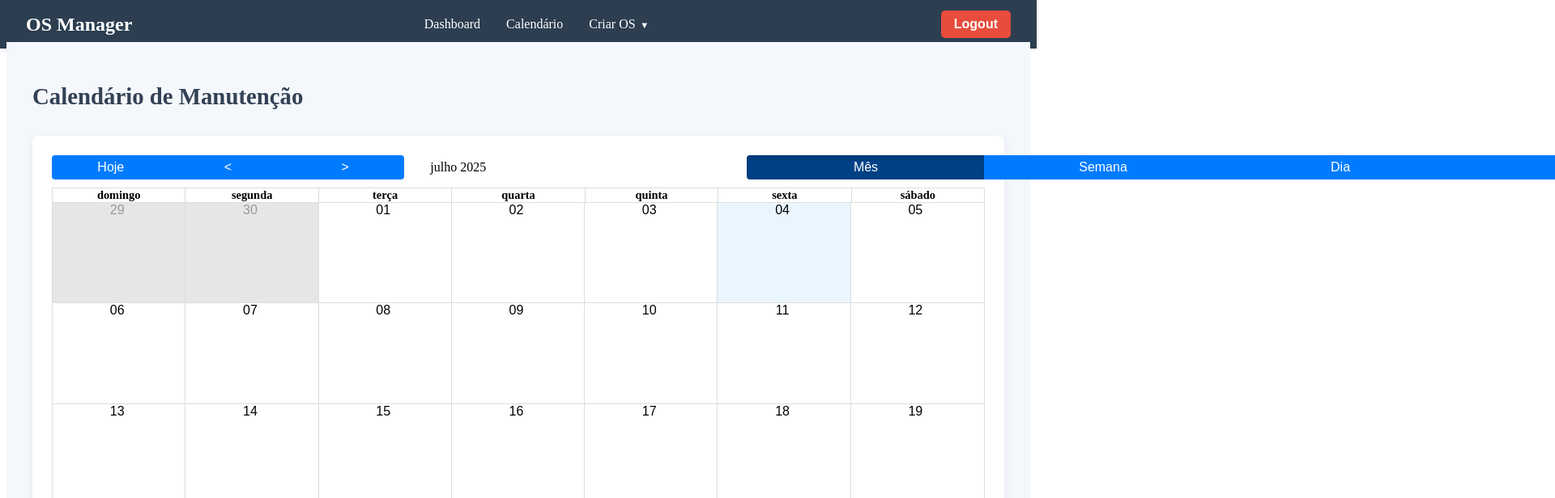
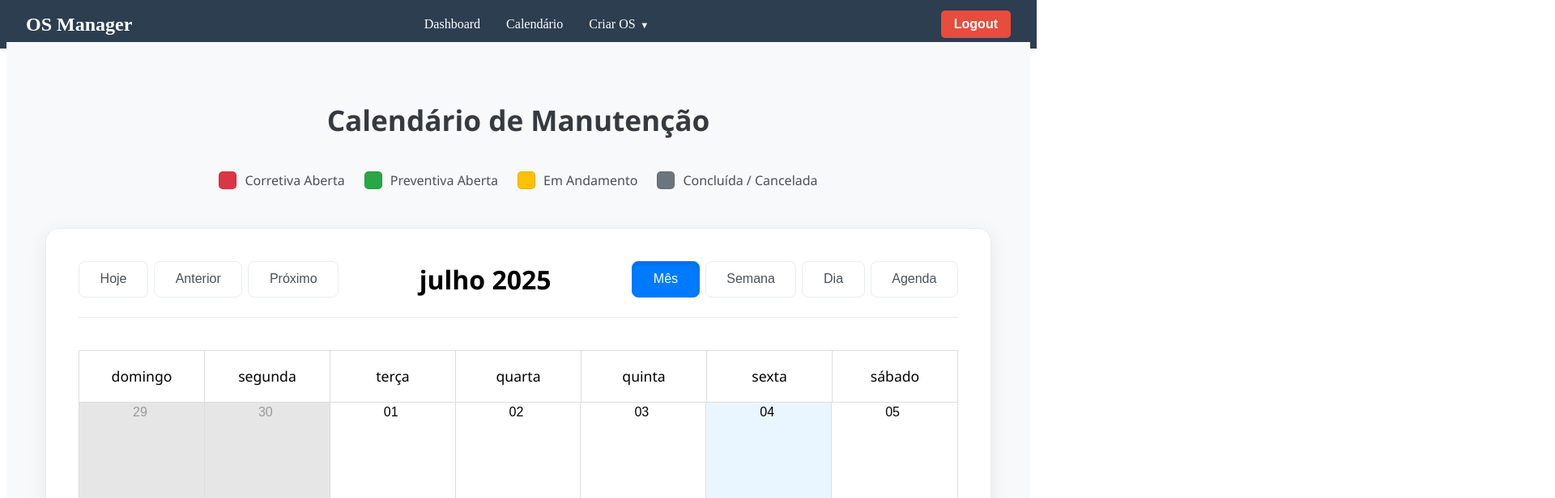
Before and after one commit to NicolasSouza21/OS-Manager-Bag, a React (Vite) app in the folder osmanager-frontend/: page /calendario in a window 1280 px wide. Shown: the top 616 px of the page at 81% size, 1920 px wide, since content can reach past the window. Built offline with nearby package versions, Linux system fonts and the light colour scheme; no server answers.

Commit message:
CALENDÁRIO BOYYYYYYYYYYYYYYYYS

```diff
--- a/osmanager-frontend/src/pages/CalendarioPage.css
+++ b/osmanager-frontend/src/pages/CalendarioPage.css
@@ -1,44 +1,186 @@
+/* =================================================================== */
+/* ESTILOS GERAIS - LAYOUT FINAL E ESPAÇOSO                            */
+/* =================================================================== */
+:root {
+    --cor-principal: #007bff;
+    --cor-fundo-pagina: #f8f9fa;
+    --cor-fundo-wrapper: #ffffff;
+    --cor-texto-padrao: #495057;
+    --cor-borda-suave: #e9ecef;
+    --sombra-leve: 0 6px 24px rgba(0, 0, 0, 0.07);
+}
+
 .calendario-container {
-    padding: 2rem;
-    background-color: #F4F7FC;
+    padding: 3rem;
+    background-color: var(--cor-fundo-pagina);
+    font-family: 'Segoe UI', system-ui, -apple-system, BlinkMacSystemFont, sans-serif;
+    margin-bottom: 15rem; /* Espaço generoso para o footer */
 }
 
 .calendario-title {
-    color: #334155;
-    font-size: 1.8rem;
-    margin-bottom: 2rem;
-    font-weight: 700;
+    text-align: center;
+    color: #343a40;
+    margin-bottom: 2.5rem;
+    font-size: 2.2rem;
+    font-weight: 600;
 }
 
 .calendario-wrapper {
-    background-color: #fff;
-    padding: 1.5rem;
-    border-radius: 8px;
-    box-shadow: 0 4px 12px rgba(0,0,0,0.07);
+    background-color: var(--cor-fundo-wrapper);
+    padding: 2.5rem;
+    border-radius: 16px;
+    box-shadow: var(--sombra-leve);
+    border: 1px solid var(--cor-borda-suave);
 }
 
-/* Ajusta as cores padrão do react-big-calendar */
-.rbc-toolbar button {
-    background-color: #007bff !important;
-    color: white !important;
-    border: none !important;
+/* =================================================================== */
+/* LEGENDAS E COMPONENTES                                              */
+/* =================================================================== */
+.legenda-container {
+    display: flex;
+    justify-content: center;
+    flex-wrap: wrap;
+    gap: 1.5rem;
+    margin-bottom: 3rem;
 }
 
-.rbc-toolbar button:hover, .rbc-toolbar button:focus {
-    background-color: #0056b3 !important;
+.legenda-item {
+    display: flex;
+    align-items: center;
+    font-size: 1rem;
+    color: var(--cor-texto-padrao);
 }
 
-.rbc-toolbar button.rbc-active {
-    background-color: #004085 !important;
+.cor-box {
+    width: 20px;
+    height: 20px;
+    border-radius: 5px;
+    margin-right: 10px;
+    border: 1px solid rgba(0, 0, 0, 0.1);
 }
 
-.rbc-event {
-    padding: 5px !important;
+.custom-event {
+    padding: 5px 8px;
+    font-size: 0.9rem;
+    border-radius: 4px;
+    line-height: 1.4;
+}
+.custom-event .event-title {
+    display: block;
+    font-size: 0.85rem;
+    opacity: 0.9;
+    white-space: normal; /* Permite quebra de linha no título do evento */
 }
 
-.loading-calendar {
+/* =================================================================== */
+/* ESTILOS DO REACT-BIG-CALENDAR                                       */
+/* =================================================================== */
+
+/* ✅ CORREÇÃO DA BARRA DE FERRAMENTAS (TOOLBAR) */
+.rbc-toolbar {
+    margin-bottom: 2.5rem;
+    padding-bottom: 1.5rem;
+    border-bottom: 1px solid var(--cor-borda-suave);
+    display: flex;
+    justify-content: space-between;
+    align-items: center;
+    gap: 1rem;
+}
+.rbc-toolbar .rbc-toolbar-label {
+    font-size: 2rem;
+    font-weight: 600;
     text-align: center;
-    padding: 4rem;
-    font-size: 1.5rem;
-    color: #334155;
+    flex-grow: 1; /* Faz o título ocupar o espaço central */
 }
+.rbc-btn-group {
+    display: flex;
+    gap: 0.5rem;
+}
+.rbc-btn-group button {
+    padding: 0.8rem 1.6rem;
+    font-size: 1rem;
+    border: 1px solid var(--cor-borda-suave) !important;
+    background-color: white !important;
+    color: var(--cor-texto-padrao) !important;
+    border-radius: 8px !important;
+    cursor: pointer;
+    transition: all 0.2s;
+}
+
+.rbc-btn-group button:hover {
+    background-color: var(--cor-principal) !important;
+    color: white !important;
+    border-color: var(--cor-principal) !important;
+}
+
+.rbc-btn-group button.rbc-active {
+    background-color: var(--cor-principal) !important;
+    color: white !important;
+    border-color: var(--cor-principal) !important;
+}
+
+
+/* --- Cabeçalho e Células do Dia --- */
+.rbc-header {
+    padding: 1.2rem 0;
+    font-size: 1.1rem;
+    font-weight: 500;
+    text-align: center;
+}
+
+.rbc-month-row {
+    min-height: 250px !important;
+}
+
+.rbc-month-cell .rbc-row-content {
+    padding: 0 5px;
+}
+
+.rbc-day-bg.rbc-today {
+    background-color: #eaf6ff;
+}
+
+/* --- Limita eventos e mostra "Ver Mais" --- */
+.rbc-month-view .rbc-row-content .rbc-event {
+    display: block;
+    margin-bottom: 5px;
+}
+
+.rbc-month-view .rbc-row-content .rbc-event:nth-child(n+4) {
+    display: none;
+}
+
+.rbc-show-more {
+    color: var(--cor-principal);
+    font-weight: 600;
+    cursor: pointer;
+    margin-top: 8px;
+    font-size: 1rem;
+    padding-left: 5px;
+}
+
+/* =================================================================== */
+/* AJUSTES RESPONSIVOS                                                 */
+/* =================================================================== */
+@media (max-width: 992px) {
+    .rbc-month-row { min-height: 180px !important; }
+}
+
+@media (max-width: 768px) {
+    .calendario-container {
+        padding: 1rem;
+    }
+    .calendario-wrapper {
+        padding: 1rem;
+    }
+    .rbc-toolbar {
+        flex-direction: column;
+    }
+    .rbc-toolbar .rbc-toolbar-label {
+        order: -1; /* Joga o título para cima */
+    }
+    .rbc-month-row { min-height: 150px !important; }
+    .rbc-month-view .rbc-row-content .rbc-event:nth-child(n+3) {
+        display: none;
+    }
+}
--- a/osmanager-frontend/src/pages/CalendarioPage.jsx
+++ b/osmanager-frontend/src/pages/CalendarioPage.jsx
@@ -8,9 +8,9 @@ import getDay from 'date-fns/getDay';
 import ptBR from 'date-fns/locale/pt-BR';
 import 'react-big-calendar/lib/css/react-big-calendar.css';
 import { getOrdensServico } from '../services/apiService';
-import './CalendarioPage.css'; // Criaremos este CSS a seguir
+import './CalendarioPage.css';
 
-// Configuração de localização para o calendário em Português-Brasil
+// Configuração de localização (permanece igual)
 const locales = {
     'pt-BR': ptBR,
 };
@@ -22,11 +22,11 @@ const localizer = dateFnsLocalizer({
     locales,
 });
 
-// Mensagens do calendário em Português
+// Mensagens em Português (permanece igual)
 const messages = {
     allDay: 'Dia todo',
-    previous: '<',
-    next: '>',
+    previous: 'Anterior',
+    next: 'Próximo',
     today: 'Hoje',
     month: 'Mês',
     week: 'Semana',
@@ -39,33 +39,53 @@ const messages = {
     showMore: total => `+ ver mais (${total})`
 };
 
+// Componente Legenda
+const Legenda = () => (
+    <div className="legenda-container">
+        <div className="legenda-item"><span className="cor-box" style={{ backgroundColor: '#dc3545' }}></span>Corretiva Aberta</div>
+        <div className="legenda-item"><span className="cor-box" style={{ backgroundColor: '#28a745' }}></span>Preventiva Aberta</div>
+        <div className="legenda-item"><span className="cor-box" style={{ backgroundColor: '#ffc107' }}></span>Em Andamento</div>
+        <div className="legenda-item"><span className="cor-box" style={{ backgroundColor: '#6c757d' }}></span>Concluída / Cancelada</div>
+    </div>
+);
+
+// Componente CustomEvent
+const CustomEvent = ({ event }) => {
+    return (
+        <div className="custom-event">
+            <strong>{`OS #${event.resource.id}`}</strong>
+            <span className="event-title">{event.resource.equipamentoNome || event.title}</span>
+        </div>
+    );
+};
+
 function CalendarioPage() {
+    // ✅ TODA A LÓGICA FOI MOVIDA PARA DENTRO DA FUNÇÃO, COMO DEVE SER
     const navigate = useNavigate();
     const [events, setEvents] = useState([]);
     const [loading, setLoading] = useState(true);
 
-    // Função para buscar as OSs e formatá-las para o calendário
     const fetchEvents = useCallback(async () => {
         setLoading(true);
         try {
-            const response = await getOrdensServico({ page: 0, size: 500 }); // Busca um grande número de OSs
+            const response = await getOrdensServico({ page: 0, size: 500 });
             const ordens = response.data.content;
 
             const formattedEvents = ordens.map(os => {
-                // Usa a data programada para preventivas e a de solicitação para corretivas
                 const eventDateStr = os.tipoManutencao === 'PREVENTIVA' && os.dataInicioPreventiva
                     ? os.dataInicioPreventiva
                     : os.dataSolicitacao;
 
                 const eventDate = new Date(eventDateStr);
+                eventDate.setMinutes(eventDate.getMinutes() + eventDate.getTimezoneOffset());
 
                 return {
                     id: os.id,
-                    title: `OS #${os.id} - ${os.equipamentoNome || os.descricaoProblema}`,
+                    title: `${os.equipamentoNome ? os.equipamentoNome + ' - ' : ''}${os.descricaoProblema}`,
                     start: eventDate,
-                    end: eventDate, // Evento de dia único
+                    end: eventDate,
                     allDay: true,
-                    resource: os, // Guarda a OS completa para uso posterior
+                    resource: os,
                 };
             });
             setEvents(formattedEvents);
@@ -81,34 +101,48 @@ function CalendarioPage() {
         fetchEvents();
     }, [fetchEvents]);
 
-    // Navega para a página de detalhes ao clicar em um evento
     const handleSelectEvent = (event) => {
         navigate(`/os/${event.id}`);
     };
 
-    // Customiza a aparência do evento no calendário
     const eventStyleGetter = (event) => {
         const os = event.resource;
-        let backgroundColor = '#3174ad'; // Cor padrão
+        let backgroundColor = '#3174ad';
 
-        if(os.status === 'CONCLUIDA' || os.status === 'CANCELADA') {
-            backgroundColor = '#6c757d'; // Cinza para finalizadas/canceladas
-        } else if (os.tipoManutencao === 'PREVENTIVA') {
-            backgroundColor = '#28a745'; // Verde para preventivas
-        } else if (os.tipoManutencao === 'CORRETIVA') {
-            backgroundColor = '#dc3545'; // Vermelho para corretivas
+        switch(os.status) {
+            case 'CONCLUIDA':
+            case 'CANCELADA':
+                backgroundColor = '#6c757d';
+                break;
+            case 'EM_EXECUCAO':
+            case 'PAUSADA':
+                backgroundColor = '#ffc107';
+                break;
+            default:
+                if (os.tipoManutencao === 'PREVENTIVA') {
+                    backgroundColor = '#28a745';
+                } else if (os.tipoManutencao === 'CORRETIVA') {
+                    backgroundColor = '#dc3545';
+                }
         }
 
         const style = {
             backgroundColor: backgroundColor,
             borderRadius: '5px',
-            opacity: 0.8,
+            opacity: 0.9,
             color: 'white',
-            border: '0px',
+            border: '1px solid rgba(0,0,0,0.1)',
+            boxShadow: '0 2px 4px rgba(0,0,0,0.05)',
             display: 'block'
         };
         return { style };
     };
+
+    const dayPropGetter = useCallback(() => ({
+        style: {
+            overflow: 'hidden',
+        }
+    }), []);
 
     if (loading) {
         return <div className="loading-calendar">Carregando Calendário...</div>;
@@ -117,17 +151,21 @@ function CalendarioPage() {
     return (
         <div className="calendario-container">
             <h1 className="calendario-title">Calendário de Manutenção</h1>
+            <Legenda />
             <div className="calendario-wrapper">
                 <Calendar
                     localizer={localizer}
                     events={events}
                     startAccessor="start"
                     endAccessor="end"
-                    style={{ height: '85vh' }}
+                    style={{ minHeight: '90vh' }}
                     messages={messages}
                     culture='pt-BR'
                     onSelectEvent={handleSelectEvent}
                     eventPropGetter={eventStyleGetter}
+                    popup
+                    components={{ event: CustomEvent }}
+                    dayPropGetter={dayPropGetter}
                 />
             </div>
         </div>
```
Also changed, not shown: osmanager-frontend/src/components/Navbar.jsx (+10 -7 lines).
